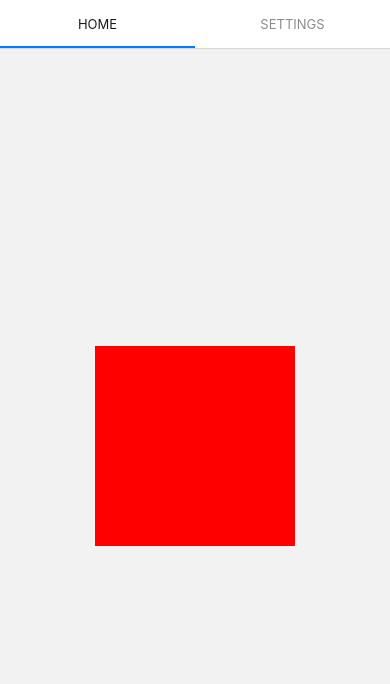
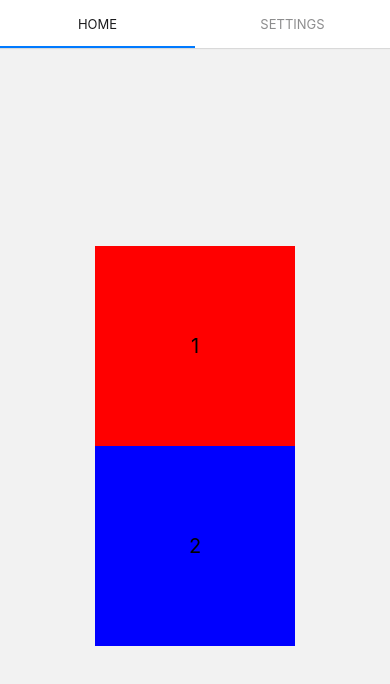
Before and after one commit to mrviriat/equalToEqual, a React Native app: screen /Home in a window 390 px wide. Shown: the top 684 px of the page. Built offline with nearby package versions, Linux system fonts and the light colour scheme.

Commit message:
Изменил HomeScreen, сделал StatusBar прозрачным.

```diff
--- a/App.js
+++ b/App.js
@@ -1,5 +1,5 @@
 import * as React from 'react';
-import { View, Text } from 'react-native';
+import { View, Text , StatusBar} from 'react-native';
 import { NavigationContainer } from '@react-navigation/native';
 import { createNativeStackNavigator } from '@react-navigation/native-stack';
 import { createMaterialTopTabNavigator } from '@react-navigation/material-top-tabs';
@@ -11,6 +11,11 @@ const Tab = createMaterialTopTabNavigator();
 function App() {
   return (
     <NavigationContainer>
+      <StatusBar
+          backgroundColor="transparent"
+          translucent={true}
+          barStyle={'dark-content'}
+        />
       <Tab.Navigator>
         <Tab.Screen name="Home" component={HomeScreen} />
         <Tab.Screen name="Settings" component={SettingsScreen} />
--- a/src/Screens/HomeScreen.js
+++ b/src/Screens/HomeScreen.js
@@ -7,7 +7,16 @@ import { createMaterialTopTabNavigator } from '@react-navigation/material-top-ta
 function HomeScreen() {
     return (
         <View style={styles.constainer}>
-            <View style={{height: 200, width: 200, backgroundColor: 'red' }}></View>
+            <View style={{
+                height: 200, width: 200, backgroundColor: 'red', alignItems: 'center', justifyContent: 'center'
+            }}>
+                <Text style={{ fontSize: 20, color: 'black' }}>1</Text>
+            </View>
+            <View style={{
+                height: 200, width: 200, backgroundColor: 'blue', alignItems: 'center', justifyContent: 'center'
+            }}>
+                <Text style={{ fontSize: 20, color: 'black' }}>2</Text>
+            </View>
         </View>
     );
 }
```
